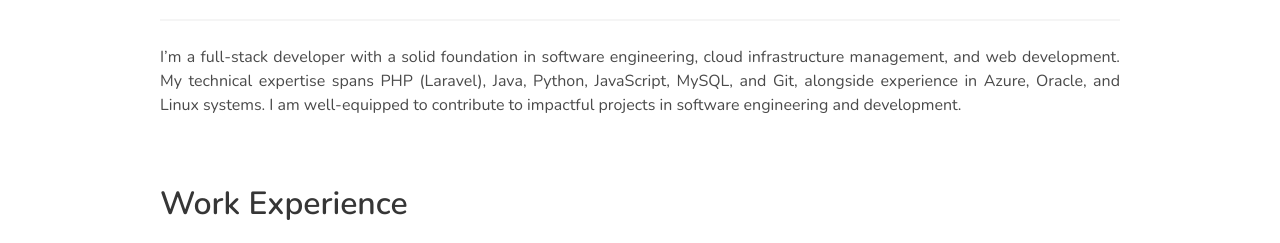
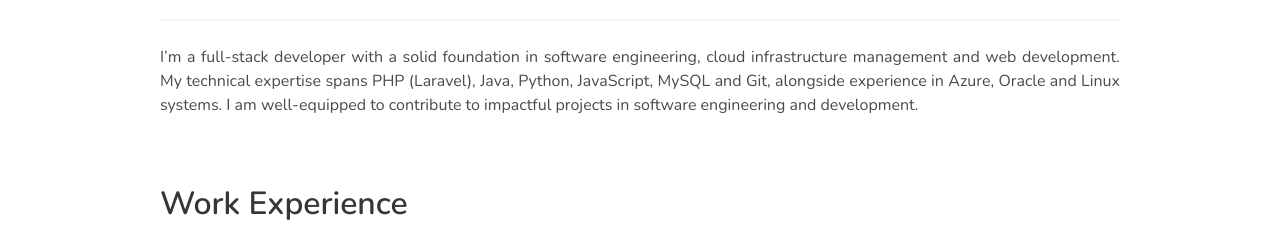
Before and after one commit to rachelanchan/rachelanchan.github.io, a website: page index.html in a window 1280 px wide. Shown: the part 550-793 px from the top of the page. Drawn offline with nearby package versions, Linux system fonts and the light colour scheme.

Commit message:
UI updates

```diff
--- a/index.html
+++ b/index.html
@@ -97,8 +97,8 @@
         <h1 class="title">About Me</h1>
         <hr />
         <p style="text-align: justify">
-          I’m a full-stack developer with a solid foundation in software engineering, cloud infrastructure management, and web development. My
-          technical expertise spans PHP (Laravel), Java, Python, JavaScript, MySQL, and Git, alongside experience in Azure, Oracle, and Linux systems.
+          I’m a full-stack developer with a solid foundation in software engineering, cloud infrastructure management and web development. My
+          technical expertise spans PHP (Laravel), Java, Python, JavaScript, MySQL and Git, alongside experience in Azure, Oracle and Linux systems.
           I am well-equipped to contribute to impactful projects in software engineering and development.
         </p>
       </div>
```
